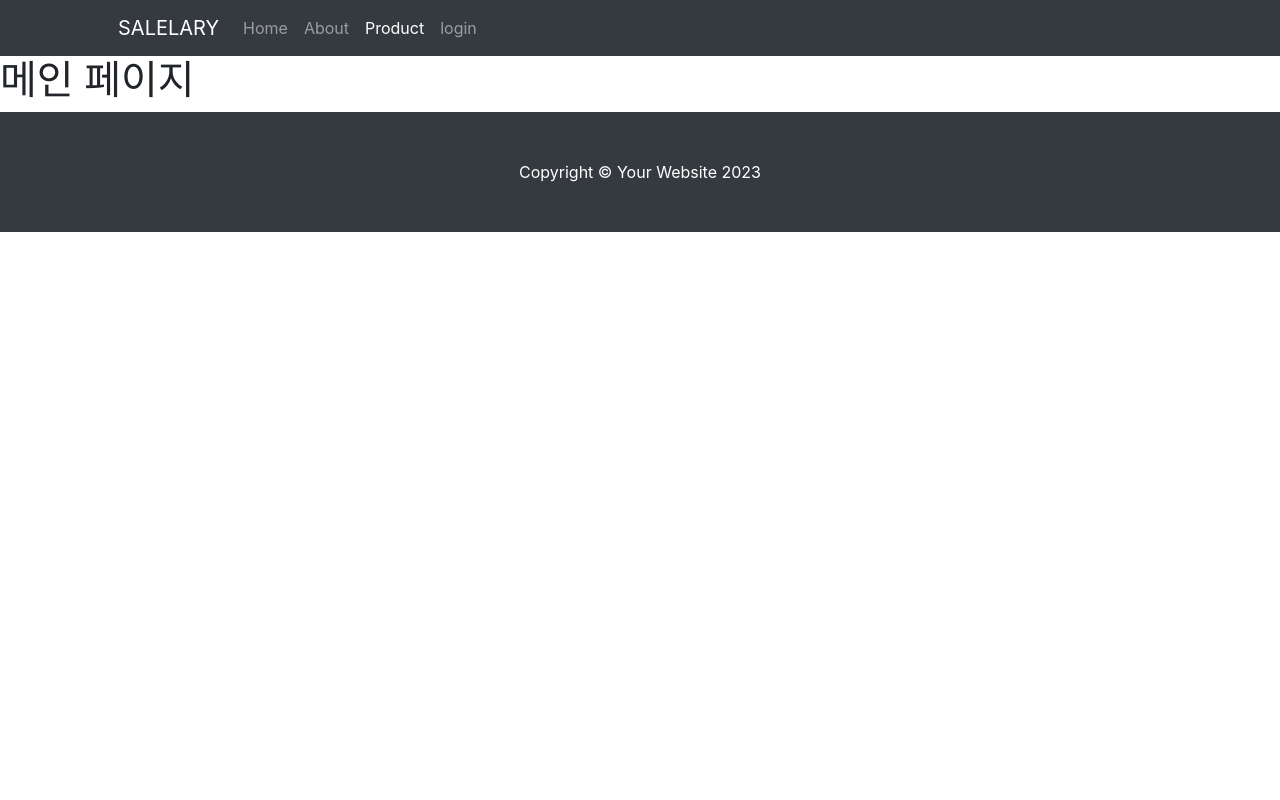
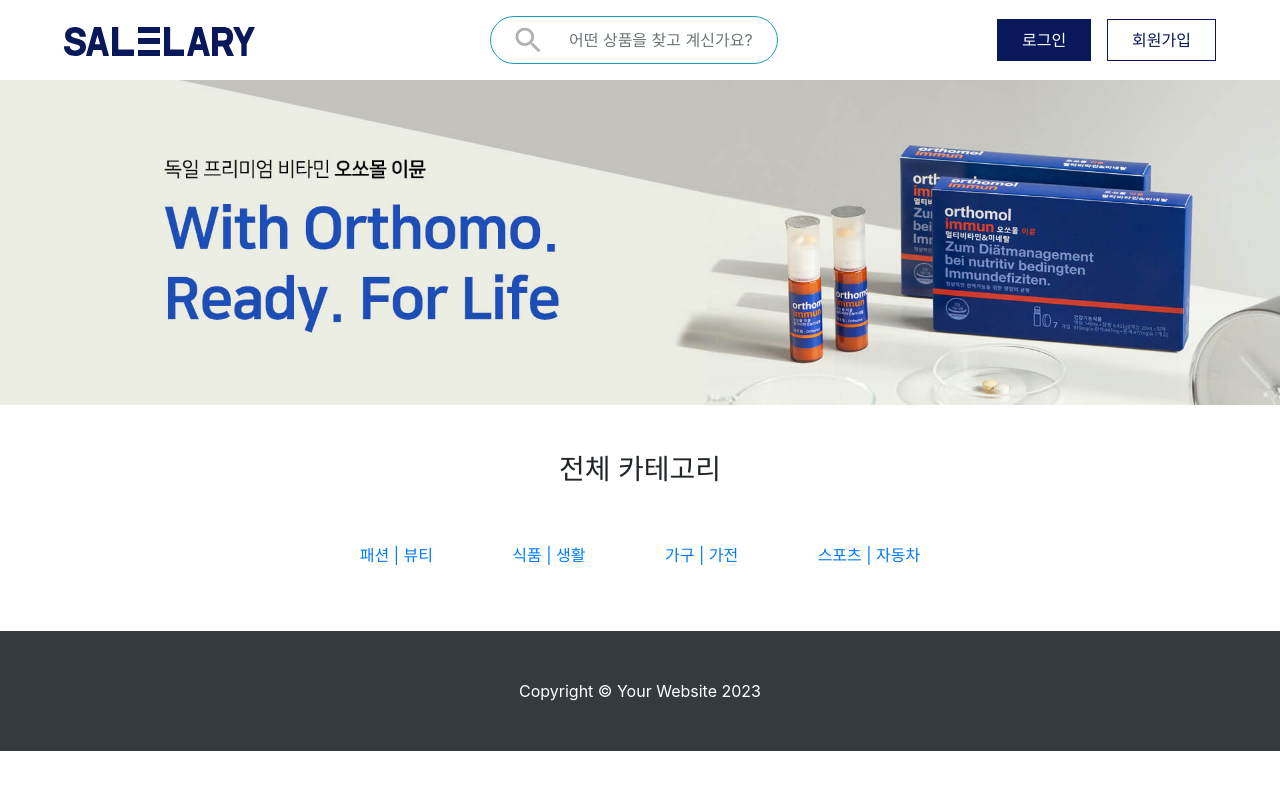
Before and after one commit to MyeonggyuWoo/django_lec, a Django app: page / in a window 1280 px wide. Run offline with Django 5.2, Linux system fonts and the light colour scheme; some libraries are stand-ins or nearby versions.

Commit message:
Fix: header수정 & mainpage 일부 수정

```diff
--- a/templates/navbar.html
+++ b/templates/navbar.html
@@ -1,19 +1,36 @@
 <!-- Responsive navbar-->
-<nav class="navbar navbar-expand-lg navbar-dark bg-dark">
-    <div class="container px-5">
-        <a class="navbar-brand" href="/">SALELARY</a>
-        <button class="navbar-toggler" type="button" data-bs-toggle="collapse" data-bs-target="#navbarSupportedContent" aria-controls="navbarSupportedContent" aria-expanded="false" aria-label="Toggle navigation"><span class="navbar-toggler-icon"></span></button>
-        <div class="collapse navbar-collapse" id="navbarSupportedContent">
+{% load static %}
+<nav class="navbar navbar-expand-lg bg-white py-3" >
+    <div class="container-fluid px-5">
+        <a class="navbar-brand" href="/">
+            <img src="{% static 'salelary/images/salelary_logo_v1.svg' %}" alt="Logo">
+        </a>
+        <div class="input-group border py-1 px-2 w-25 rounded-pill border-info">
+            <img class="mx-3" src="{% static 'salelary/images/search.svg' %}" alt="SearchLogo" width="26">
+            <input type="text" class="form-control border-0" placeholder="어떤 상품을 찾고 계신가요?">
+        </div>
+        <div class="" id="navbarSupportedContent">
+            {% if user.is_authenticated %}
+            <ul class="navbar-nav ms-auto mb-2 mb-lg-0 align-items-center">
+                <li class="nav-item mr-2">
+                    <p class="m-0">
+                        {{user.username}}님
+                    </p>
+                    <p class="m-0">
+                        코멘토 주식회사
+                    </p>
+                </li>
+                <li class="nav-item mr-2">
+                    <img class="mx-3" src="{% static 'salelary/images/user_profile.svg' %}" alt="userProfile" width="36">
+                </li>
+                <li class="nav-item"><a href="{% url 'accounts:logout' %}" class="nav-link py-2 px-4" style="border: 1px solid #09185B; color: #09185B;">로그아웃</a></li>
+            </ul>
+            {% else %}
             <ul class="navbar-nav ms-auto mb-2 mb-lg-0">
-                <li class="nav-item"><a class="nav-link" aria-current="page" href="/">Home</a></li>
-                <li class="nav-item"><a class="nav-link" href="/company/">About</a></li>
-                <li class="nav-item"><a class="nav-link active" href="/mysite/">Product</a></li>
-                {% if user.is_authenticated %}
-                <li class="nav-item"><a class="nav-link" href="{% url 'accounts:logout' %}">{{user.username}}</a></li>
-                {% else %}
-                <li class="nav-item"><a class="nav-link" href="{% url 'accounts:login' %}">login</a></li>
-                {% endif %}
+                <li class="nav-item mr-3"><a href="{% url 'accounts:login' %}" class="nav-link py-2 px-4" style="border: 1px solid #09185B; background-color: #09185B; color:white;">로그인</a></li>
+                <li class="nav-item"><a href="{% url 'accounts:signup' %}" class="nav-link py-2 px-4" style="border: 1px solid #09185B; color: #09185B;">회원가입</a></li>
             </ul>
+            {% endif %}
         </div>
     </div>
 </nav>
--- a/templates/pages/mainpage.html
+++ b/templates/pages/mainpage.html
@@ -1,9 +1,25 @@
 {% extends 'base.html' %}
+{% load static %}
 
 {% block title %}
 SALELARY
 {% endblock %}
 
 {% block content %}
-<h1>메인 페이지</h1>
+<div class="text-center">
+    <div>
+        <img class="w-100" src="{% static 'salelary/images/orthomol_cover.png' %}" alt="CoverImg" width="">
+    </div>
+    <div class="py-5">
+        <h3 class="pb-5">전체 카테고리</h3>
+        <div class="d-flex flex-row justify-content-center w-100">
+            <ul class="d-flex flex-row justify-content-around list-unstyled w-50">
+                <li><a href="/mysite">패션 | 뷰티</a></li>
+                <li><a href="/mysite">식품 | 생활</a></li>
+                <li><a href="/mysite">가구 | 가전</a></li>
+                <li><a href="/mysite">스포츠 | 자동차</a></li>
+            </ul>
+        </div>
+    </div>
+</div>
 {% endblock %}
```
Also changed, not shown: static/salelary/images/orthomol_cover.png (added), static/salelary/images/salelary_logo_v1.svg (added), static/salelary/images/search.svg (added), static/salelary/images/user_profile.svg (added).
